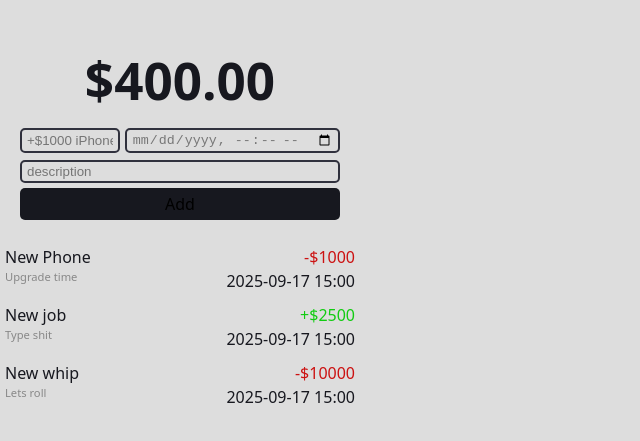
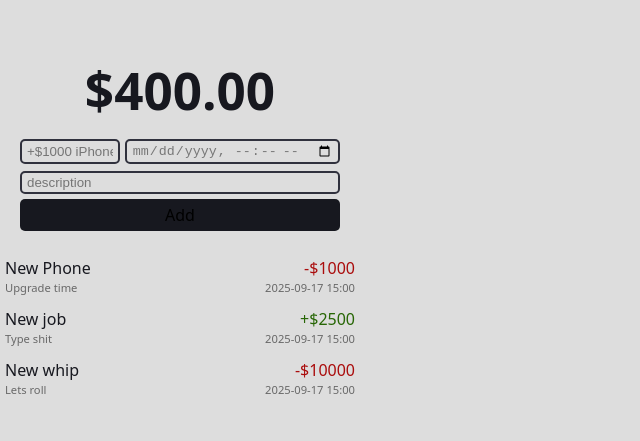
Before and after one commit to amirul1709/money-tracker, a React (Vite) app: page / in a window 1280 px wide. Shown: the part 167-608 px from the top of the page, without its empty margins (0-640 px from the left). Built offline with nearby package versions, Linux system fonts and the light colour scheme.

Commit message:
Update App.css

```diff
--- a/src/App.css
+++ b/src/App.css
@@ -65,7 +65,12 @@
 
 .transaction .description {
   font-size: 0.7rem;
-  color: #888;
+  color: #686868;
+}
+
+.transaction .datetime {
+  font-size: 0.7rem;
+  color: #686868;
 }
 
 .right {
@@ -73,9 +78,9 @@
 }
 
 .price {
-  color: #1c1;
+  color: rgb(39, 102, 5);
 }
 
 .price.red {
-  color: #c11;
+  color: rgb(170, 12, 12);
 }
```
